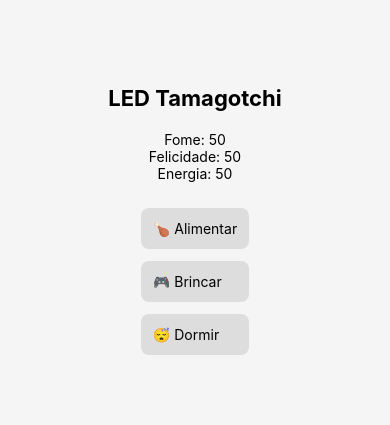
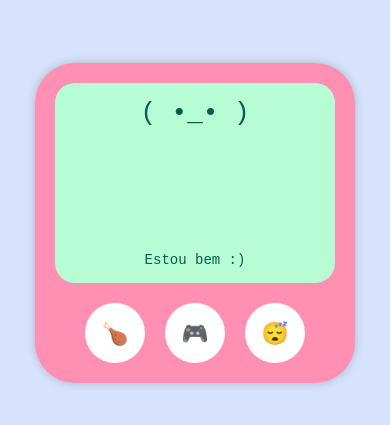
Before and after one commit to brunols7/poekie-pet, a React Native app: screen / in a window 390 px wide. Shown: the part 199-624 px from the top of the page. Built offline with nearby package versions, Linux system fonts and the light colour scheme.

Commit message:
feat: Shell Led

```diff
--- /dev/null
+++ b/src/components/ActionButtons.tsx
@@ -0,0 +1,42 @@
+import { View, TouchableOpacity, Text, StyleSheet } from 'react-native'
+import { usePetStore } from '../store/petStore'
+
+export default function ActionButtons() {
+  const { feed, play, sleep } = usePetStore()
+
+  return (
+    <View style={styles.container}>
+      <TouchableOpacity style={styles.button} onPress={feed}>
+        <Text style={styles.text}>🍗</Text>
+      </TouchableOpacity>
+
+      <TouchableOpacity style={styles.button} onPress={play}>
+        <Text style={styles.text}>🎮</Text>
+      </TouchableOpacity>
+
+      <TouchableOpacity style={styles.button} onPress={sleep}>
+        <Text style={styles.text}>😴</Text>
+      </TouchableOpacity>
+    </View>
+  )
+}
+
+const styles = StyleSheet.create({
+  container: {
+    flexDirection: 'row',
+    marginTop: 20,
+    gap: 20,
+  },
+  button: {
+    width: 60,
+    height: 60,
+    borderRadius: 30,
+    backgroundColor: '#ffffff',
+    justifyContent: 'center',
+    alignItems: 'center',
+    elevation: 5,
+  },
+  text: {
+    fontSize: 22,
+  },
+})
--- /dev/null
+++ b/src/components/LedScreen.tsx
@@ -0,0 +1,23 @@
+import { View, StyleSheet } from 'react-native'
+import PetAscii from './PetAscii'
+import MessageDisplay from './MessageDisplay'
+
+export default function LedScreen() {
+  return (
+    <View style={styles.screen}>
+      <PetAscii />
+      <MessageDisplay />
+    </View>
+  )
+}
+
+const styles = StyleSheet.create({
+  screen: {
+    width: '100%',
+    height: 200,
+    backgroundColor: '#b6fcd5',
+    borderRadius: 20,
+    padding: 15,
+    justifyContent: 'space-between',
+  },
+})
--- /dev/null
+++ b/src/components/MessageDisplay.tsx
@@ -0,0 +1,18 @@
+import { Text, StyleSheet } from 'react-native'
+
+export default function MessageDisplay() {
+  return (
+    <Text style={styles.message}>
+      Estou bem :)
+    </Text>
+  )
+}
+
+const styles = StyleSheet.create({
+  message: {
+    textAlign: 'center',
+    fontSize: 14,
+    color: '#065f46',
+    fontFamily: 'monospace',
+  },
+})
--- /dev/null
+++ b/src/components/PetAscii.tsx
@@ -0,0 +1,18 @@
+import { Text, StyleSheet } from 'react-native'
+
+export default function PetAscii() {
+  return (
+    <Text style={styles.ascii}>
+      {`( •_• )`}
+    </Text>
+  )
+}
+
+const styles = StyleSheet.create({
+  ascii: {
+    fontFamily: 'monospace',
+    fontSize: 26,
+    textAlign: 'center',
+    color: '#065f46',
+  },
+})
--- /dev/null
+++ b/src/components/TamagotchiShell.tsx
@@ -0,0 +1,34 @@
+import { View, StyleSheet } from 'react-native'
+import LedScreen from './LedScreen'
+import ActionButtons from './ActionButtons'
+
+export default function TamagotchiShell() {
+  return (
+    <View style={styles.wrapper}>
+      <View style={styles.shell}>
+        <LedScreen />
+        <ActionButtons />
+      </View>
+    </View>
+  )
+}
+
+const styles = StyleSheet.create({
+  wrapper: {
+    flex: 1,
+    justifyContent: 'center',
+    alignItems: 'center',
+    backgroundColor: '#d7e3fc',
+  },
+  shell: {
+    width: 320,
+    padding: 20,
+    borderRadius: 40,
+    backgroundColor: '#ff90b3',
+    alignItems: 'center',
+    shadowColor: '#000',
+    shadowOpacity: 0.2,
+    shadowRadius: 10,
+    elevation: 10,
+  },
+})
--- a/src/screens/Home.tsx
+++ b/src/screens/Home.tsx
@@ -1,23 +1,11 @@
 import { useEffect } from 'react'
-import {
-  View,
-  Text,
-  TouchableOpacity,
-  StyleSheet,
-} from 'react-native'
+import TamagotchiShell from '../components/TamagotchiShell'
 import { usePetStore } from '../store/petStore'
 
 export default function Home() {
-  const {
-    hunger,
-    happiness,
-    energy,
-    feed,
-    play,
-    sleep,
-    updateOverTime,
-    isDead,
-  } = usePetStore()
+  const updateOverTime = usePetStore(
+    (state) => state.updateOverTime
+  )
 
   useEffect(() => {
     updateOverTime()
@@ -29,60 +17,5 @@ export default function Home() {
     return () => clearInterval(interval)
   }, [])
 
-  return (
-    <View style={styles.container}>
-      <Text style={styles.title}>LED Tamagotchi</Text>
-
-      {isDead ? (
-        <Text style={styles.deadText}>Seu pet morreu 💀</Text>
-      ) : (
-        <>
-          <Text>Fome: {hunger}</Text>
-          <Text>Felicidade: {happiness}</Text>
-          <Text>Energia: {energy}</Text>
-
-          <View style={styles.buttonContainer}>
-            <TouchableOpacity style={styles.button} onPress={feed}>
-              <Text>🍗 Alimentar</Text>
-            </TouchableOpacity>
-
-            <TouchableOpacity style={styles.button} onPress={play}>
-              <Text>🎮 Brincar</Text>
-            </TouchableOpacity>
-
-            <TouchableOpacity style={styles.button} onPress={sleep}>
-              <Text>😴 Dormir</Text>
-            </TouchableOpacity>
-          </View>
-        </>
-      )}
-    </View>
-  )
+  return <TamagotchiShell />
 }
-
-const styles = StyleSheet.create({
-  container: {
-    flex: 1,
-    alignItems: 'center',
-    justifyContent: 'center',
-    backgroundColor: '#f5f5f5',
-  },
-  title: {
-    fontSize: 22,
-    marginBottom: 20,
-    fontWeight: 'bold',
-  },
-  buttonContainer: {
-    marginTop: 20,
-  },
-  button: {
-    padding: 12,
-    backgroundColor: '#ddd',
-    marginVertical: 6,
-    borderRadius: 8,
-  },
-  deadText: {
-    fontSize: 18,
-    color: 'red',
-  },
-})
--- /dev/null
+++ b/src/utils/clamp.ts
@@ -0,0 +1,3 @@
+export const clamp = (value: number, min = 0, max = 100) => {
+  return Math.max(min, Math.min(max, value))
+}
```
Also changed, not shown: src/hooks/usePetMood.ts (added, +19 -0 lines).
